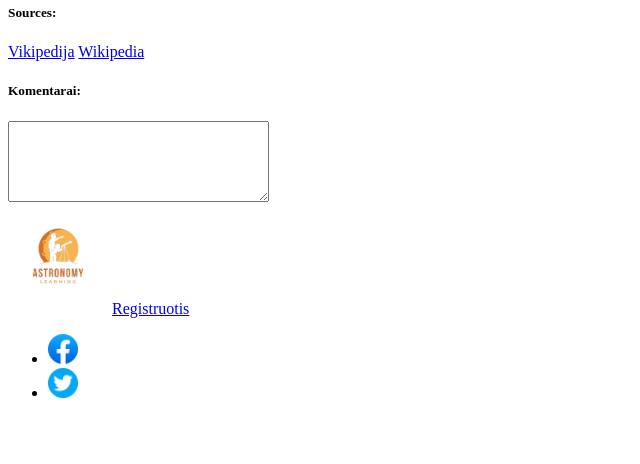
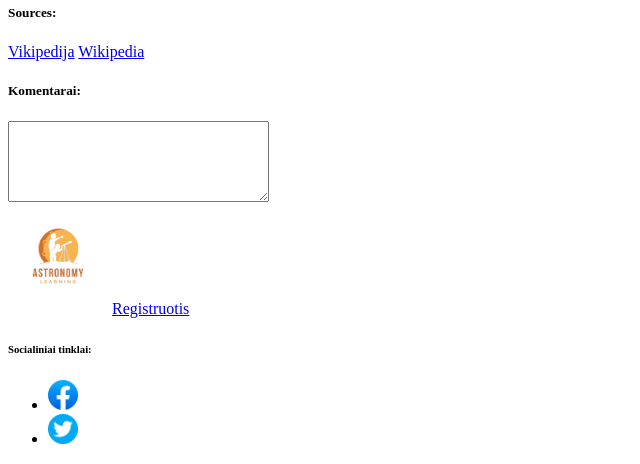
Before and after one commit to ZydrunasN/astronomy-web, a plain HTML site: page index.html in a window 1280 px wide. Shown: the part 2832-3296 px from the top of the page, without its empty margins (0-640 px from the left). Before the commit the page ends 3250 px from the top, so only its background shows below. Drawn offline with Linux system fonts and the light colour scheme.

Commit message:
added small style changes

```diff
--- a/index.html
+++ b/index.html
@@ -91,6 +91,7 @@
     <footer>
         <img src="/astronomy-web/images/astronomy-logo.png" alt="logo" width="100">
         <a href="/astronomy-web/register.html">Registruotis</a>
+        <h6>Socialiniai tinklai:</h6>
         <ul>
             <li>
                 <a href="https://www.facebook.com" target="_blank">
```
